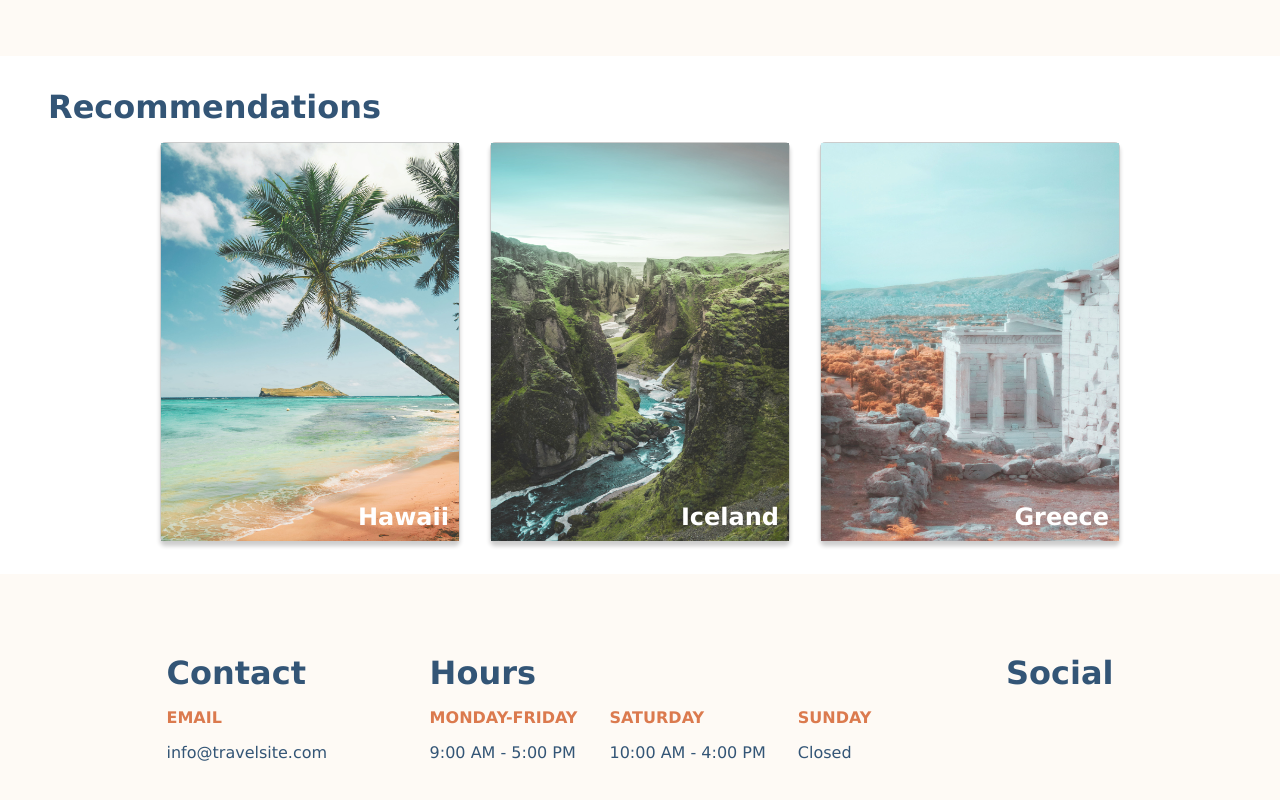
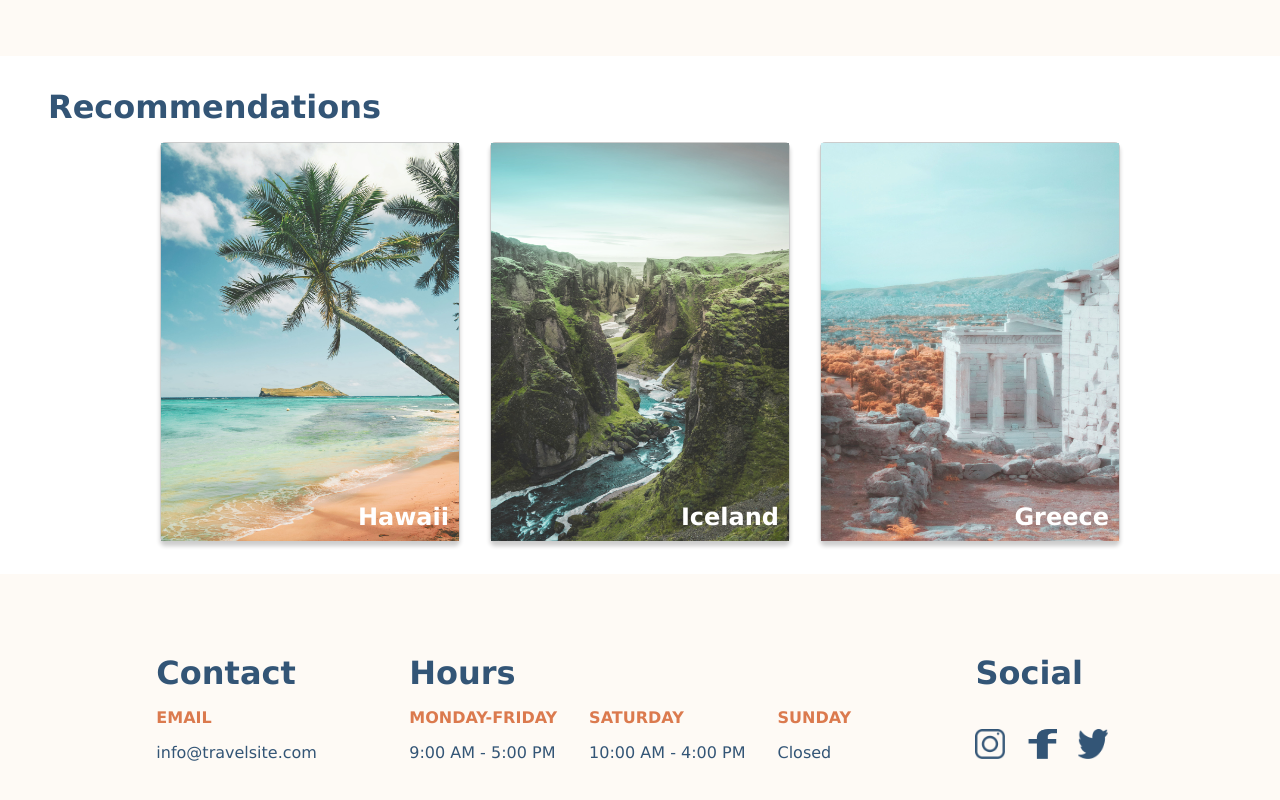
Before and after one commit to AnjaliDeviMehra/anjali-devi-travelsite, a plain HTML site: page index.html in a window 1280 px wide. Shown: the part 471-1271 px from the top of the page. Drawn offline with Linux system fonts and the light colour scheme.

Commit message:
add socialmedia icons

```diff
--- a/css/global.css
+++ b/css/global.css
@@ -72,3 +72,8 @@ footer {
   color: #335576;
   font-size: 1rem;
 }
+.social__icon {
+  height: 30px;
+  width: 30px;
+  margin: 1.3rem 1rem 0 0;
+}
--- a/index.html
+++ b/index.html
@@ -99,7 +99,22 @@
       </section>
       <section class="social">
         <h3>Social</h3>
-        <h4></h4>
+
+        <img
+          src="./assets/icons/icon-instagram.png"
+          alt=""
+          class="social__icon"
+        />
+        <img
+          src="./assets/icons/icon-facebook.png"
+          alt=""
+          class="social__icon"
+        />
+        <img
+          src="./assets/icons/icon-twitter.png"
+          alt=""
+          class="social__icon"
+        />
       </section>
     </footer>
   </body>
```
Also changed, not shown: assets/icons/icon-facebook.png (added), assets/icons/icon-instagram.png (added), assets/icons/icon-twitter.png (added).
